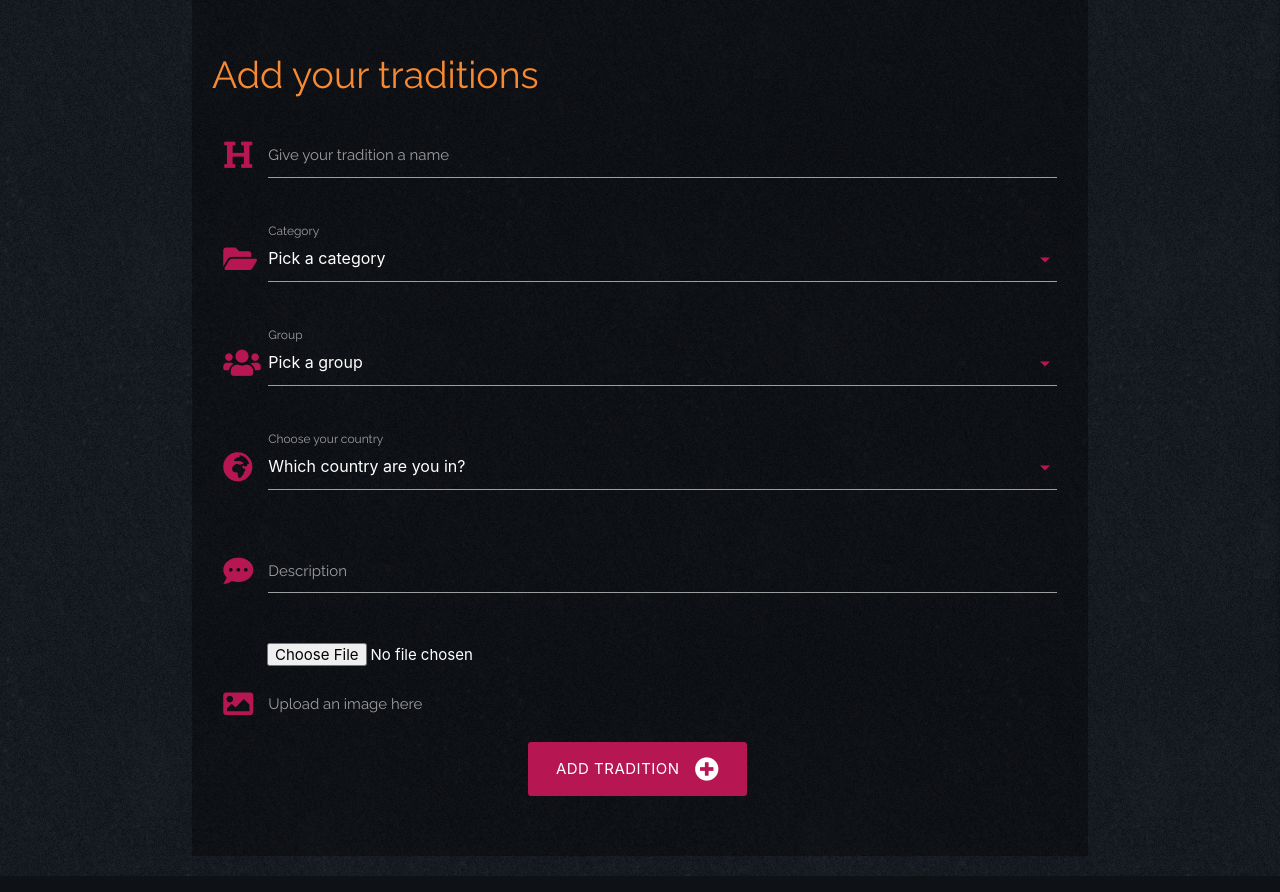
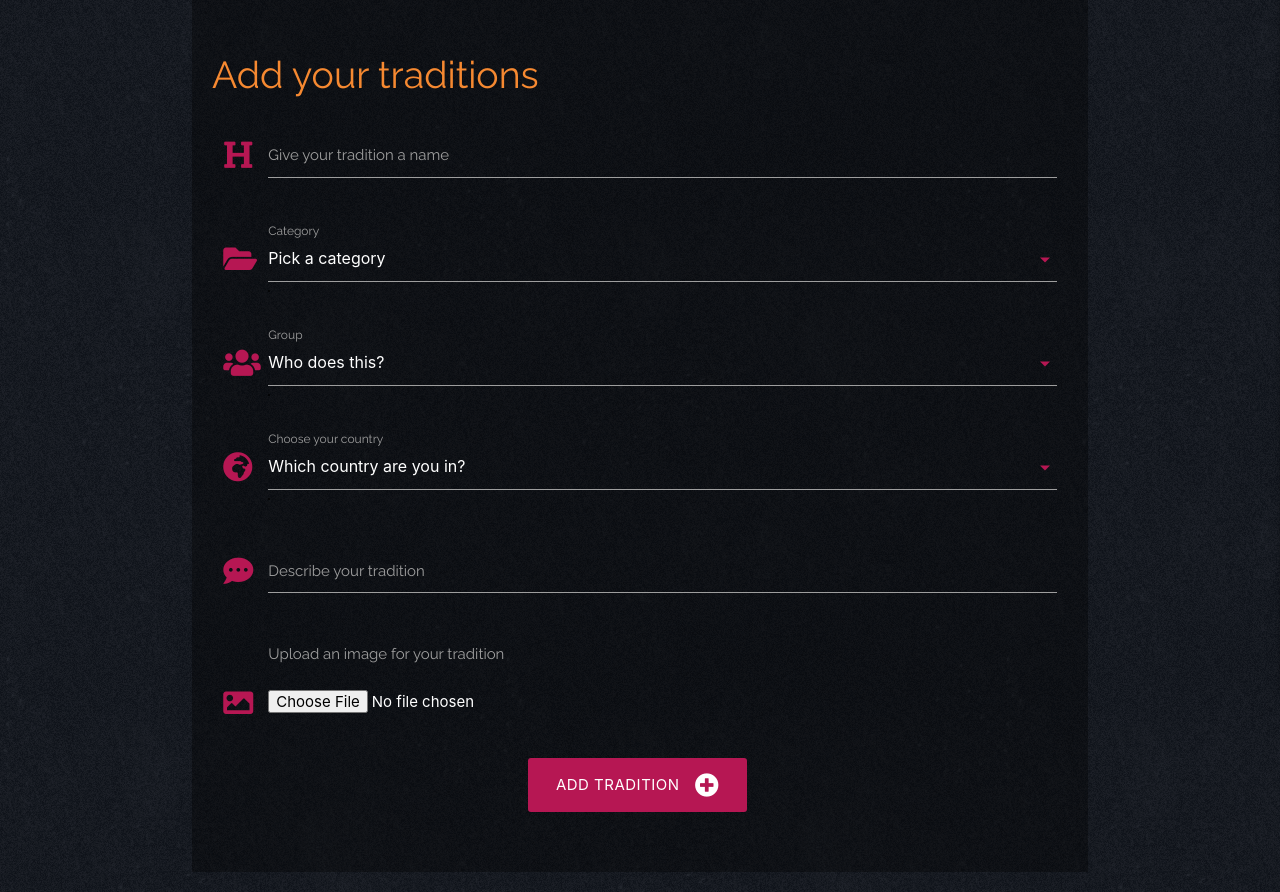
Before and after one commit to Jade-ux/OurTraditions, a Flask app: template templates/add_tradition.html in a window 1280 px wide. Shown: the part 171-1063 px from the top of the page. Run offline with Flask 2, Linux system fonts and the light colour scheme; the template is opened without the code that fills it: most values are stand-ins (such as "Sample title", 1, 10 or a date in 2020); some libraries are stand-ins or nearby versions.

Commit message:
Fixed styling issues with form and overlay row on add_tradition, edit_tradition and home pages. Fixed issue with validate class that was adding a white dot under the select fields.

```diff
--- a/static/css/style.css
+++ b/static/css/style.css
@@ -171,6 +171,11 @@ nav {
     color: #fff;
 }
 
+.save-button {
+    margin-left: 45px;
+    margin-right: 15px;
+}
+
 .orange-button {
     background-color: #F05A24;
     color: #fff;
@@ -261,6 +266,12 @@ nav {
     font-size: 1.4rem;
 }
 
+/*
+.card-panel {
+    background-color: #000;
+    padding: 35px;
+}
+*/
 .row.card-actions {
     margin: 1rem 0 1rem 0;
 }
@@ -323,6 +334,11 @@ input, textarea {
     color: #fff;
 }
 
+#tradition-description {
+    height: auto;
+    overflow-y: scroll;
+}
+
 input[type=text]:not(.browser-default):focus:not([readonly]),
 textarea.materialize-textarea:focus:not([readonly]){
     border-bottom: #F05A24;
@@ -331,28 +347,37 @@ textarea.materialize-textarea:focus:not([readonly]){
 
 input[type=text]:not(.browser-default):focus:not([readonly])+label,
 textarea.materialize-textarea:focus:not([readonly])+label {
-    color: #F05A24;
+    color: #f9a42c;
 }
 
 .dropdown-content li>span {
-    color: #F05A24;
+    color: #f9a42c;
 }
 
 .image-upload-field {
-    margin-left: 55px;
+    top: 10px;
+    position: relative;
+    margin-bottom: 20px;
+}
+
+.image-upload-label {
+    margin-left: 45px;
+    font-size: 1rem;
 }
 
 .add-trad-button-col {
     margin-top: 25px;
 }
 
-#group_name.validate, #category_name.validate, #country_name.validate {
-    display: none !important;
+
+#group_name.validate, #category_name.validate, #country_name.validate, #country.validate, #category.validate, #group.validate {
+    border: 1px solid #000000;
+    background-color: #000;
 }
 
 
 .select-dropdown.dropdown-content li.selected, .dropdown-content {
-        background-color: #444;
+        background-color: #0c0c0c;
 }
 
 .select-dropdown li.disabled>span {
--- a/static/full-list.json
+++ /dev/null
@@ -1,3 +0,0 @@
-[
-  {name: 'Afghanistan', code: 'AF'},
-]
--- a/templates/add_tradition.html
+++ b/templates/add_tradition.html
@@ -9,7 +9,8 @@
         <div class="row">
             <div class="input-field col s12">
                 <i class="fas fa-heading prefix maroon"></i>
-                <input id="tradition_name" name="tradition_name" minlength="3" maxlength="50" type="text" class="validate" required>
+                <input id="tradition_name" name="tradition_name" minlength="3" maxlength="50" type="text"
+                    class="validate" required>
                 <label for="tradition_name">Give your tradition a name</label>
             </div>
         </div>
@@ -31,7 +32,7 @@
             <div class="input-field col s12">
                 <i class="fas fa-users prefix maroon"></i>
                 <select id="group_name" name="group_name" class="validate" required>
-                    <option value="" disabled selected>Pick a group</option>
+                    <option value="" disabled selected>Who does this?</option>
                     {% for group in groups %}
                     <option value="{{ group.group_name }}">{{ group.group_name }}</option>
                     {% endfor %}
@@ -56,24 +57,26 @@
         <div class="row">
             <div class="input-field col s12">
                 <i class="fas fa-comment-dots prefix maroon"></i>
-                <textarea id="tradition_description" name="tradition_description" minlength="10" maxlength="300" class="materialize-textarea validate add-trad-text-area" required></textarea>
-                <label for="tradition_description">Description</label>
+                <textarea id="tradition_description" name="tradition_description" minlength="10" maxlength="300"
+                    class="materialize-textarea validate add-trad-text-area" required></textarea>
+                <label for="tradition_description">Describe your tradition</label>
             </div>
         </div>
         <!--Upload image-->
         <div class="row">
-            <div input-field col s12>
-                    <input type="file" name="trad_image" id="trad_image" accept=".jpg, .jpeg, .png, .gif" class="validate image-upload-field" required>
+            <div class="col s12">
+                <label for="trad_image" class="image-upload-label">Upload an image for your tradition</label>
             </div>
             <div class="input-field col s12">
-                <i class="fas fa-image prefix maroon"></i>
-                <label for="trad_image">Upload an image here</label>
+                <i class="fas fa-image prefix maroon"></i> <input type="file" name="trad_image" id="trad_image"
+                    accept=".jpg, .jpeg, .png, .gif" class="validate image-upload-field" required>
             </div>
         </div>
         <!--Submit button-->
         <div class="row">
-            <div class="col s12 add-trad-button-col center">
-                <button type="submit" class="btn-large maroon-button">Add tradition <i class="fas fa-plus-circle right"></i></button>
+            <div class="col s12 center">
+                <button type="submit" class="btn-large maroon-button">Add tradition <i
+                        class="fas fa-plus-circle right"></i></button>
             </div>
         </div>
     </form>
```
Also changed, not shown: templates/edit_tradition.html (+6 -15 lines), templates/traditions.html (+2 -13 lines). Lines whose indentation alone changed are shown as unchanged.
